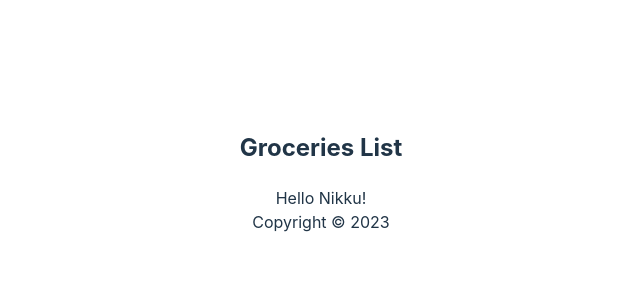
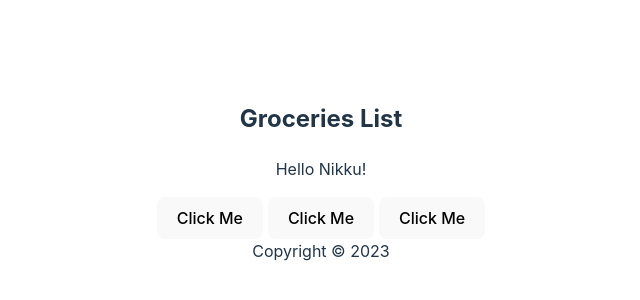
Before and after one commit to divyKS/__learn-react-dave, a React (Vite) app: page / in a window 1280 px wide. Shown: the part 228-528 px from the top of the page, without its empty margins (319-959 px from the left). Built offline with nearby package versions, Linux system fonts and the light colour scheme.

Commit message:
Chapter5 Done: onClick, onDoubleClick, event object

```diff
--- a/src/Content.jsx
+++ b/src/Content.jsx
@@ -6,9 +6,33 @@ const Content = () => {
     return names[index]
   }
 
+  function handleClick(){
+    console.log("The button was clicked!")
+  }
+
+  function handleClick2(name){
+    console.log(`${name} was clicked!`)
+  }
+
+  function handleClick3(e){
+    console.log(e)
+    console.log(e.target)
+    console.log(e.target.innerHTML)
+  }
+
   return (
     <main>
-        Hello {handleGetName()}!
+        <article>
+          <p onDoubleClick={handleClick}>
+            {/* to click some button and change the name here, we will have to use hook: useState */}
+            Hello {handleGetName()}!
+          </p>
+          {/* here too, we didn't use (), we just passed in the reference to that function */}
+          <button onClick={handleClick}>Click Me</button>&nbsp;
+          {/* we have to make an anonymous function in jsx to call the function with an argument to avoid immediate execution on rendering */}
+          <button onClick={()=>handleClick2("Dave")}>Click Me</button>&nbsp;
+          <button onClick={(e)=>handleClick3(e)}>Click Me</button>
+        </article>
     </main>
   )
 }
```
